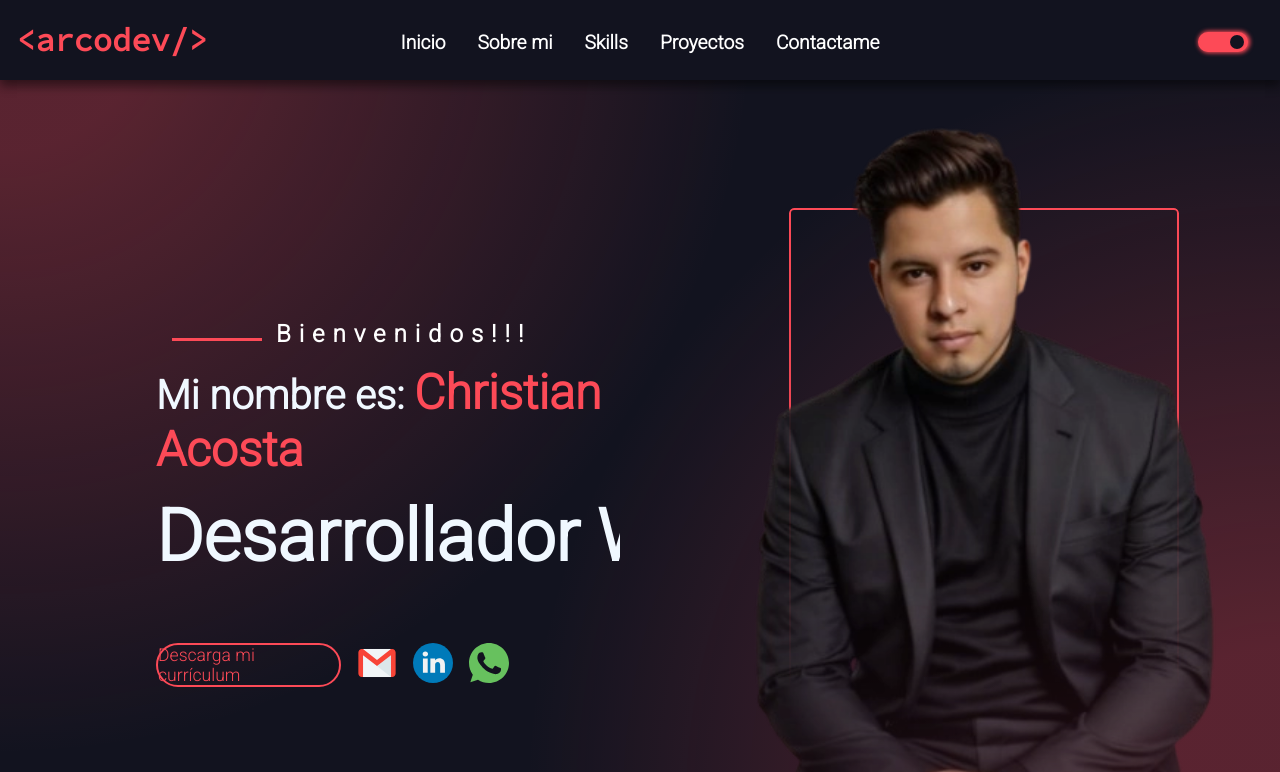
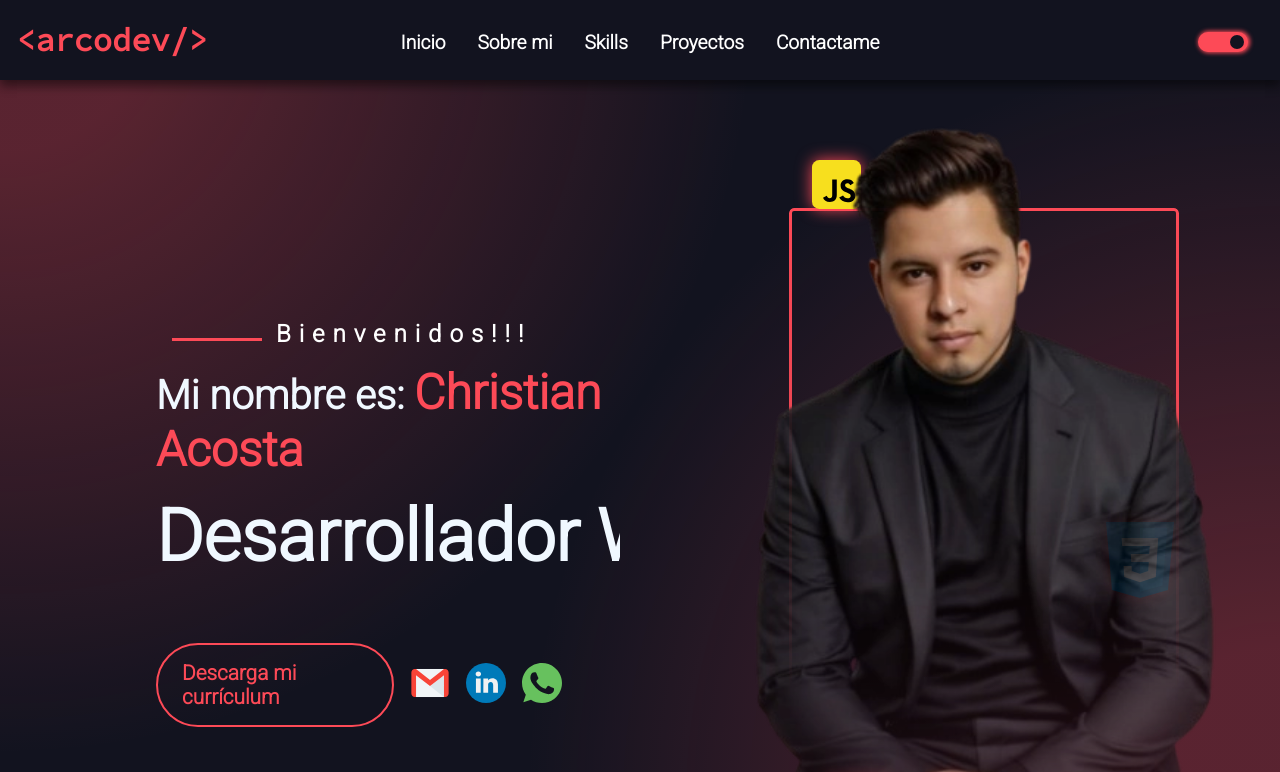
Before and after one commit to ArcoDev/arcodev, a React (Create React App) app: page / in a window 1280 px wide. Shown: the top 772 px of the page. Built offline with nearby package versions, Linux system fonts and the light colour scheme; a web font is replaced by a local one.

Commit message:
Update header component and styles for improved layout and responsiveness; replace SVG icons with updated versions.

```diff
--- a/src/components/header/Header.js
+++ b/src/components/header/Header.js
@@ -3,10 +3,10 @@ import arcojpg from "../../images/acosta.png";
 import cv from './cv-christian-2024.pdf';
 import email from '../../components/contact/email.svg';
 import linkedin from '../../components/contact/linkedin.svg';
-// import js from '../../images/js.svg'
+import js from '../../images/js.svg'
 import whats from '../../images/whatsapp.svg'
-// import css from '../../images/css.svg'
-// import html from '../../images/html5.svg'
+import css from '../../images/css.svg'
+import html from '../../images/html5.svg'
 import 'animate.css'
 
 
@@ -23,13 +23,13 @@ const Header = () => {
           Descarga mi currículum
         </a>
         <div className="contact">
-          <a href="#" className="header-btnWhatss">
+          <a href="mailto:arcodev07@gmail.com" className="header-btnWhatss">
             <img src={email} />
           </a>
-          <a href="#" className="header-btnWhatss">
+          <a href="https://acortar.link/c2XF5M" className="header-btnWhatss">
             <img src={linkedin} />
           </a>
-          <a href="#" className="header-btnWhatss">
+          <a href="https://wa.link/sp3vyk" className="header-btnWhatss">
             <img src={whats} />
           </a>
         </div>
@@ -37,7 +37,7 @@ const Header = () => {
       </section>
       <section className="image-profile animate__animated animate__fadeInRight">
         <div className="cuadrado"></div>
-        {/* <span className="card-skill js">
+        <span className="card-skill js">
           <img src={js} alt="icon-js" />
         </span>
         <span className="card-skill css">
@@ -45,7 +45,7 @@ const Header = () => {
         </span>
         <span className="card-skill html">
           <img src={html} alt="icon-html" />
-        </span> */}
+        </span>
         <picture>
           <source srcSet={arcowebp} type="image/webp" />
           <source srcSet={arcojpg} type="image/jpeg" />
--- a/src/components/sass/layout/_header.scss
+++ b/src/components/sass/layout/_header.scss
@@ -4,6 +4,7 @@
     display: flex;
     justify-content: center;
     gap: 1rem;
+
     @include movil {
         justify-content: start;
         flex-direction: column;
@@ -18,6 +19,7 @@
         padding: 15rem 0 0 7rem;
         color: aliceblue;
         position: relative;
+
         @include movil {
             width: 100%;
             justify-content: center;
@@ -25,12 +27,14 @@
             margin: 0;
             gap: 12px;
         }
+
         p {
             font-size: 1.5rem;
             font-weight: bold;
             letter-spacing: 8px;
             color: $white;
             padding-left: 7.5rem;
+
             @include movil {
                 font-size: 1.1rem;
                 padding-left: 3rem;
@@ -40,13 +44,16 @@
         h1 {
             font-size: 2.5rem;
             margin-top: 1rem;
+
             @include movil {
                 font-size: 1.9rem;
             }
+
             .header-name {
                 font-size: 3rem;
                 color: $red;
                 font-weight: bold;
+
                 @include movil {
                     font-size: 3rem;
                 }
@@ -77,6 +84,7 @@
             white-space: nowrap;
             overflow: hidden;
             animation: typing 3s steps(100, end) forwards, blink 0.75s step-end infinite;
+
             @include movil {
                 font-size: 2.3rem;
             }
@@ -90,6 +98,7 @@
             width: 90px;
             height: 3px;
             background: $red;
+
             @include movil {
                 width: 35px;
                 left: 2rem;
@@ -102,6 +111,7 @@
         display: flex;
         gap: 1rem;
         margin-top: 4rem;
+
         @include movil {
             width: 100%;
             flex-direction: column;
@@ -110,9 +120,13 @@
             margin-top: 1rem;
             gap: 1.5rem;
         }
+
         .header-btnCV {
-            width: 70%;
-            font-size: 1.1rem;
+            width: 100%;
+            max-width: 280px;
+            padding: 1rem 1.5rem;
+            font-size: 1.3rem;
+            font-weight: 900;
             color: $red;
             background: transparent;
             border-radius: 50px;
@@ -121,16 +135,25 @@
             border: 2px solid $red;
             transition: all .3s ease-out;
             cursor: pointer;
+
             @include movil {
                 width: 100%;
+                padding: 1rem;
+                font-size: 1.3rem;
             }
+
             &:hover {
                 background: #12131f6c;
-                color: $white;
-                border: 2px solid $red;
-                transform: scaleY(1.1);
+                transform: scale(1.05);
+                box-shadow: 0 0 10px #fd4a57;
+            }
+
+            &:focus {
+                outline: none;
+                box-shadow: 0 0 0 3px rgba(253, 74, 87, 0.5);
             }
         }
+
     }
 
     .contact {
@@ -138,34 +161,44 @@
         display: flex;
         align-items: center;
         gap: 1rem;
-        transition: all 10s ease-in;
+        transition: all 0.3s ease;
         @include movil {
             justify-content: center;
+            a>img {
+                width: 48px;
+                height: 48px;
+            }
         }
         a>img {
             width: 40px;
             height: 40px;
+            transition: transform 0.3s ease;
+            cursor: pointer;
 
             &:hover {
                 transform: scale(1.3);
             }
         }
     }
+
+
     //****************** Section Img
     .cuadrado {
         position: absolute;
         top: 8rem;
         width: 65%;
         height: 60%;
-        border: 2px solid $red;
+        border: 3px solid $red;
         border-radius: 5px;
         mask-image: linear-gradient($navDark, 80%, transparent);
+
         @include movil {
             width: 90%;
             top: 6rem;
             left: 1.6rem;
         }
     }
+
     .image-profile {
         position: relative;
         width: 55%;
@@ -173,6 +206,7 @@
         display: flex;
         justify-content: center;
         padding-top: 2rem;
+
         @include movil {
             width: 100%;
             justify-content: start;
@@ -180,27 +214,39 @@
     }
 
     .card-skill {
-        width: 10%;
+        width: 8.2%;
         height: 8%;
-
+        animation: glow 2s infinite alternate;
+        @include movil {
+            position: relative;
+            display: none;
+        }
         &.js {
-            width: 8.2%;
             position: absolute;
             top: 5rem;
             left: 8rem;
         }
 
         &.css {
-            width: 8.2%;
             position: absolute;
             top: 27rem;
-            right: 8rem;
+            right: 8.9rem;
         }
 
         &.html {
             position: absolute;
-            top: 47rem;
-            left: 8rem;
+            top: 43rem;
+            left: 7.9rem;
+        }
+    }
+
+    @keyframes glow {
+        from {
+            filter: drop-shadow(0 0 8px #fd4a57);
+        }
+
+        to {
+            filter: drop-shadow(0 0 20px #fd4a57);
         }
     }
 }
@@ -208,6 +254,7 @@
 .header-imgInitial {
     height: 900px;
     mask-image: linear-gradient($navDark, 80%, transparent);
+
     @include movil {
         width: 100%;
         height: 100%;
```
Also changed, not shown: src/images/css.svg, src/images/html5.svg.
